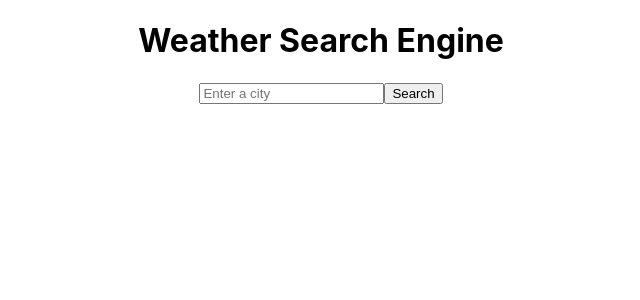
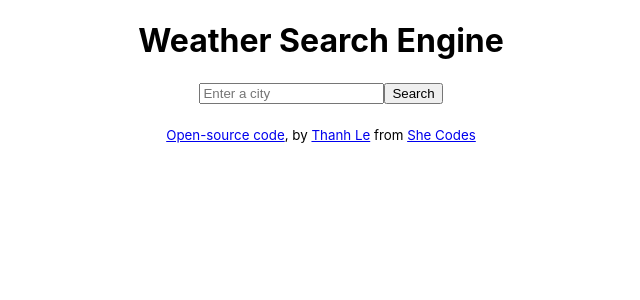
Before and after one commit to thanhlem/week4-react-hw, a React (Create React App) app: page / in a window 1280 px wide. Shown: the top 300 px of the page, without its empty margins (319-959 px from the left). Built offline with nearby package versions, Linux system fonts and the light colour scheme.

Commit message:
add note in index.html

```diff
--- a/public/index.html
+++ b/public/index.html
@@ -29,15 +29,14 @@
   <body>
     <noscript>You need to enable JavaScript to run this app.</noscript>
     <div id="root"></div>
-    <!--
-      This HTML file is a template.
-      If you open it directly in the browser, you will see an empty page.
-
-      You can add webfonts, meta tags, or analytics to this file.
-      The build step will place the bundled scripts into the <body> tag.
-
-      To begin the development, run `npm start` or `yarn start`.
-      To create a production bundle, use `npm run build` or `yarn build`.
-    -->
+    <div class="container">
+      <div id="weather" class="weather-container"></div>
+      <small
+        ><a href="https://github.com/thanhlem/week4-react-hw" target="_blank"
+          >Open-source code</a
+        >, by <a href="#">Thanh Le</a> from
+        <a href="https://shecodes.io/">She Codes</a></small
+      >
+    </div>
   </body>
 </html>
--- a/src/index.css
+++ b/src/index.css
@@ -1,13 +1,16 @@
 body {
   margin: 0;
-  font-family: -apple-system, BlinkMacSystemFont, 'Segoe UI', 'Roboto', 'Oxygen',
-    'Ubuntu', 'Cantarell', 'Fira Sans', 'Droid Sans', 'Helvetica Neue',
+  font-family: -apple-system, BlinkMacSystemFont, "Segoe UI", "Roboto", "Oxygen",
+    "Ubuntu", "Cantarell", "Fira Sans", "Droid Sans", "Helvetica Neue",
     sans-serif;
   -webkit-font-smoothing: antialiased;
   -moz-osx-font-smoothing: grayscale;
 }
 
 code {
-  font-family: source-code-pro, Menlo, Monaco, Consolas, 'Courier New',
+  font-family: source-code-pro, Menlo, Monaco, Consolas, "Courier New",
     monospace;
 }
+.container {
+  text-align: center;
+}
```
